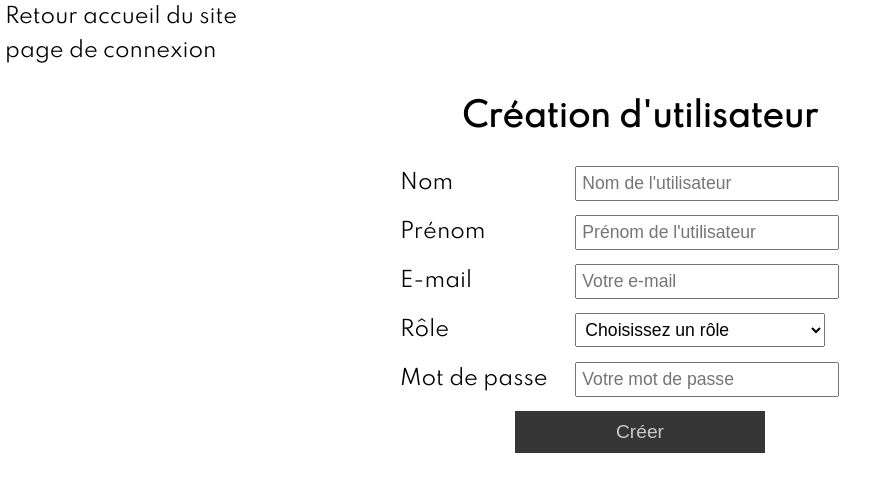
After one commit to maleyn/Tica, a PHP site: template app/Views/Admin/createUser.php in a window 1280 px wide. The commit adds this page. Shown: the top 492 px of the page, without its empty margins (0-895 px from the left). Run offline with PHP 8.4, Linux system fonts and the light colour scheme; the template is opened without the code that fills it, so the values that code supplies are empty.

Commit message:
modification de home.php, ajout de methodes dans admin controller, AdminModel. Ajout des pages de connexions et création utilisateurs

```diff
--- a/app/Models/Manager.php
+++ b/app/Models/Manager.php
@@ -1,6 +1,6 @@
 <?php
 namespace Projet\Models;
-
+use Exception;
 
 class Manager
 {
@@ -8,11 +8,14 @@ class Manager
     {
 
         try {
+
             $bdd = new \PDO('mysql:host=localhost;dbname=tica;charset=utf8', 'root', '');
             return $bdd;
+
         } catch (Exception $e) {
 
             die('Erreur : ' . $e->getMessage());
+
         }
     }
 }
--- /dev/null
+++ b/app/Public/Admin/css/style.css
@@ -0,0 +1,135 @@
+* {
+    margin: 0;
+    padding: 0;
+}
+
+body {
+
+    font-family: 'Spartan';
+    font-size: 1.3rem;
+
+}
+
+h1 {
+
+   font-size: 2rem;
+   text-align: center;
+   margin: 30px 0 30px 0;
+
+}
+
+.small_font {
+
+    font-size: 0.8rem;
+}
+
+.center {
+
+    text-align: center;
+}
+
+.padding5 {
+
+    padding: 5px;
+}
+
+.padding-top10 {
+
+    padding-top: 10px;
+
+}
+
+a {
+
+    text-decoration: none;
+    color: rgb(0, 0, 0);
+
+}
+a:hover {
+
+    color: rgb(110, 110, 110);
+
+}
+.button_submit {
+
+    background-color: rgb(54, 54, 54);
+    color: rgb(202, 202, 202);
+    border: none;
+    padding: 10px;
+    width: 250px;
+    font-size: 1.2rem;
+
+}
+
+.button_submit:hover {
+
+    background-color: rgb(202, 202, 202);
+    color: rgb(54, 54, 54);
+    cursor: pointer;
+
+}
+
+/* Ecran de connexion back */
+
+.form_back form div{
+
+    width: 480px;
+    margin:0 auto;
+
+}
+
+
+.form_back form label {
+
+    display: inline-block;
+    width: 170px;
+    text-align: left;
+    padding-bottom: 20px;
+
+}
+
+.form_back form .input_text {
+
+    width: 250px;
+    padding: 5px;
+    font-size: 1.1rem;
+
+}
+
+.form_back form a {
+
+    color: black;
+
+}
+
+.form_back form a:hover {
+
+    color: rgb(31, 57, 177);
+
+}
+
+.form_back form input:focus {
+
+    outline: solid 1px black;
+    background-color: rgb(219, 219, 219);
+
+}
+
+.form_back form div:last-child a {
+
+    margin-top: 10px;
+    display: inline-block;
+    width: 250px;
+    background-color: rgb(54, 54, 54);
+    color: rgb(202, 202, 202);
+    padding: 10px 0;
+    font-size: 1.2rem;
+
+}
+
+.form_back form div:last-child a:hover {
+
+    background-color: rgb(202, 202, 202);
+    color: rgb(54, 54, 54);
+
+}
--- a/app/Public/Front/css/style.css
+++ b/app/Public/Front/css/style.css
@@ -325,6 +325,7 @@ hr {
 #tica_present h1 {
 
     text-align: center;
+    text-transform: uppercase;
 
 }
 
--- /dev/null
+++ b/app/Views/Admin/createUser.php
@@ -0,0 +1,49 @@
+<?php require 'app/Views/Admin/head.php'; ?>
+
+    <title>Creation d'utilisateur</title>
+</head>
+<body class="form_back">
+    <div class="padding5">
+        <a href="index.php">Retour accueil du site</a>
+    </div>
+    <div class="padding5">
+        <a href="index.php">page de connexion</a>
+    </div>
+
+    <h1>Création d'utilisateur</h1>
+
+    <form action="indexAdmin.php?action=connexion" method="post">
+        <div>
+            <label for="lastname">Nom</label>
+            <input class="input_text" type="text" placeholder="Nom de l'utilisateur" name="lastname" required>
+        </div>
+        <div>
+            <label for="firstname">Prénom</label>
+            <input class="input_text" type="text" placeholder="Prénom de l'utilisateur" name="firstname" required>
+        </div>
+        <div>
+            <label for="email">E-mail</label>
+            <input class="input_text" type="text" placeholder="Votre e-mail" name="mail" required>
+        </div>
+        <div>
+            <label for="role">Rôle</label>
+            <select class="input_text" name="Rôle">
+                <option value="">Choisissez un rôle</option>
+                    <?php foreach($data as $role) { ?>
+                        <option value=" <?= $role['role'] ?>" required ><?= $role['role'] ?></option>
+                    <?php } ?>
+            </select>
+        </div>
+        <div>
+            <label for="password">Mot de passe</label>
+            <input class="input_text" type="password" placeholder="Votre mot de passe" name="password" required>
+        </div>
+
+        <div class="center">
+            <input type="submit" value="Créer" class="button_submit">
+        </div>
+
+    </form>
+
+</body>
+</html>
--- /dev/null
+++ b/app/Views/Admin/head.php
@@ -0,0 +1,10 @@
+<!DOCTYPE html>
+<html lang="fr">
+<head>
+    <meta charset="UTF-8">
+    <meta http-equiv="X-UA-Compatible" content="IE=edge">
+    <meta name="viewport" content="width=device-width, initial-scale=1.0">
+    <link rel="stylesheet" href="app/Public/Admin/css/style.css">
+    <link rel="preconnect" href="https://fonts.googleapis.com">
+    <link rel="preconnect" href="https://fonts.gstatic.com" crossorigin>
+    <link href="https://fonts.googleapis.com/css2?family=Spartan&display=swap" rel="stylesheet">
--- a/app/Views/Front/error.php
+++ b/app/Views/Front/error.php
@@ -0,0 +1,2 @@
+ERREUR
+<?= $e ?>
```
Also changed, not shown: app/Controllers/AdminController.php (added, +32 -0 lines), app/Controllers/FrontController.php (+9 -1 lines), app/Models/AdminModel.php (+13 -0 lines), app/Models/FrontModel.php (added, +45 -0 lines), app/Views/Admin/connexion.php (added, +31 -0 lines), app/Views/Front/home.php (+11 -11 lines), indexAdmin.php (+31 -0 lines), app/Controllers/BackController.php (deleted).
